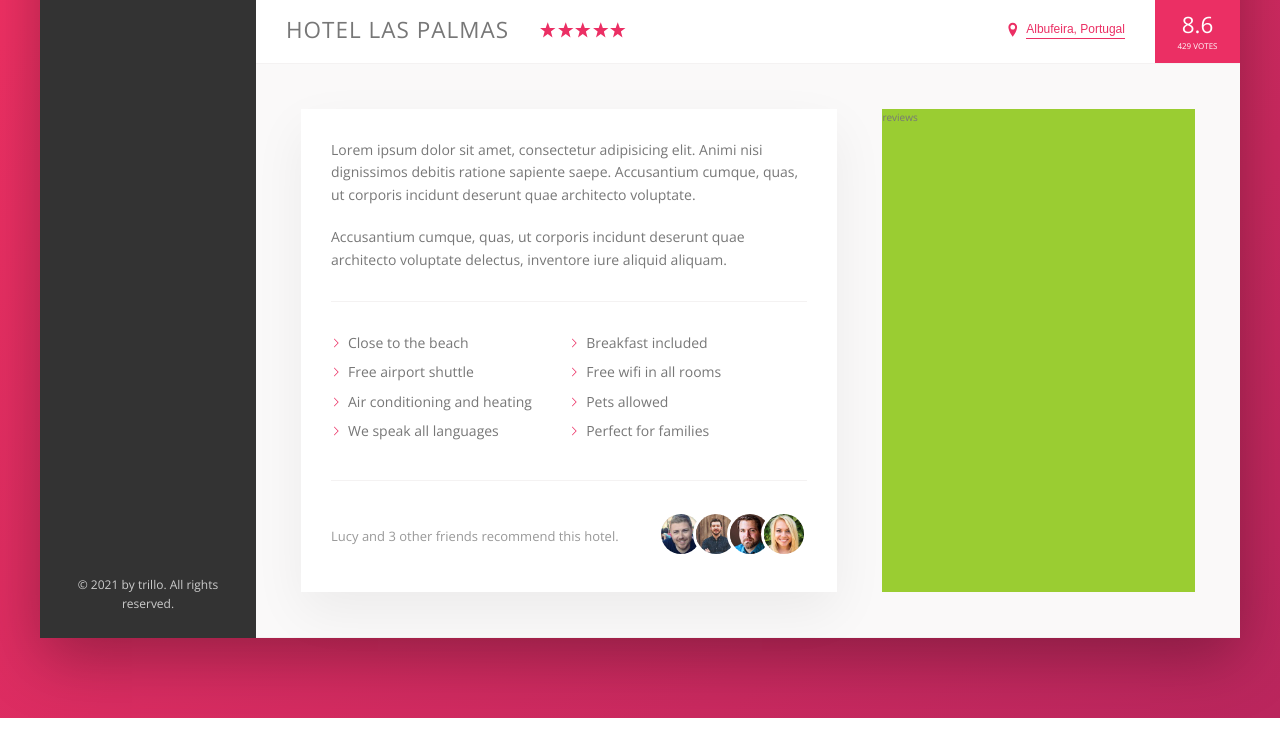
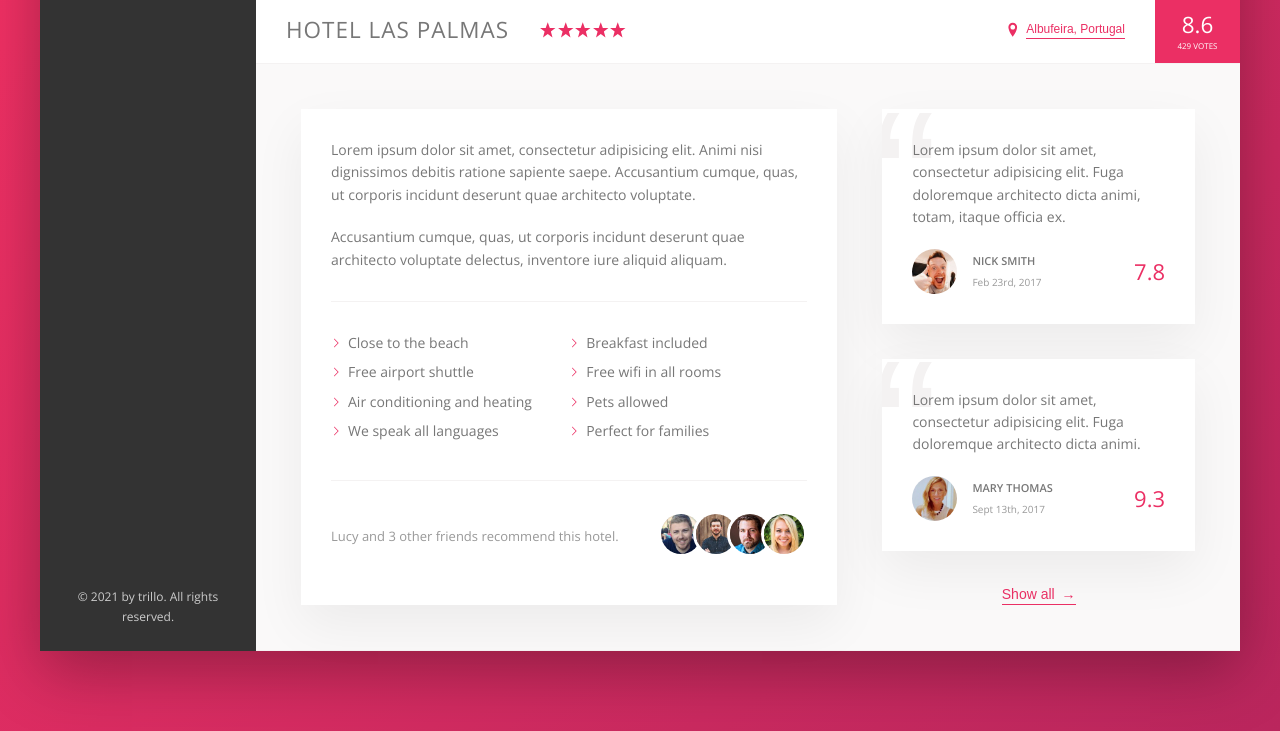
Before and after one commit to jorgeyza/trillo, a website: page index.html in a window 1280 px wide. Shown: the part 538-1269 px from the top of the page. Drawn offline with nearby package versions, Linux system fonts and the light colour scheme.

Commit message:
Build User reviews section

```diff
--- a/index.html
+++ b/index.html
@@ -196,7 +196,46 @@
                 </div>
               </div>
             </div>
-            <div class="user-reviews">reviews</div>
+            <div class="user-reviews">
+              <figure class="review">
+                <blockquote class="review__text">
+                  Lorem ipsum dolor sit amet, consectetur adipisicing elit. Fuga
+                  doloremque architecto dicta animi, totam, itaque officia ex.
+                </blockquote>
+                <figcaption class="review__user">
+                  <img
+                    src="img/user-1.jpg"
+                    alt="User 1"
+                    class="review__photo"
+                  />
+                  <div class="review__user-box">
+                    <p class="review__user-name">Nick Smith</p>
+                    <p class="review__user-date">Feb 23rd, 2017</p>
+                  </div>
+                  <div class="review__rating">7.8</div>
+                </figcaption>
+              </figure>
+              <figure class="review">
+                <blockquote class="review__text">
+                  Lorem ipsum dolor sit amet, consectetur adipisicing elit. Fuga
+                  doloremque architecto dicta animi.
+                </blockquote>
+                <figcaption class="review__user">
+                  <img
+                    src="img/user-2.jpg"
+                    alt="User 2"
+                    class="review__photo"
+                  />
+                  <div class="review__user-box">
+                    <p class="review__user-name">Mary Thomas</p>
+                    <p class="review__user-date">Sept 13th, 2017</p>
+                  </div>
+                  <div class="review__rating">9.3</div>
+                </figcaption>
+              </figure>
+
+              <button class="btn-inline">Show all <span>&rarr;</span></button>
+            </div>
           </div>
         </main>
       </div>
--- a/sass/_components.scss
+++ b/sass/_components.scss
@@ -269,8 +269,17 @@
   cursor: pointer;
   transition: all 0.2s;
 
+  span {
+    margin-left: 3px;
+    transition: margin-left 0.2s;
+  }
+
   &:hover {
     color: var(--color-grey-dark-1);
+
+    span {
+      margin-left: 8px;
+    }
   }
 
   &:focus {
@@ -335,7 +344,7 @@
     -webkit-mask-image: url(../img/chevron-thin-right.svg);
     -webkit-mask-size: cover;
     mask-image: url(../img/chevron-thin-right.svg);
-    mask-image: cover;
+    mask-size: cover;
   }
 }
 
@@ -352,9 +361,6 @@
     margin-right: auto;
   }
 
-  &__friends {
-  }
-
   &__photo {
     box-sizing: content-box;
     height: 4rem;
@@ -367,3 +373,66 @@
     }
   }
 }
+
+///////////////////////////////
+// REVIEWS
+.review {
+  background-color: #fff;
+  box-shadow: var(--shadow-light);
+  padding: 3rem;
+  margin-bottom: 3.5rem;
+  position: relative;
+  overflow: hidden;
+
+  &__text {
+    margin-bottom: 2rem;
+    z-index: 10;
+    position: relative;
+  }
+
+  &__user {
+    display: flex;
+    align-items: center;
+  }
+
+  &__photo {
+    height: 4.5rem;
+    width: 4.5rem;
+    border-radius: 50%;
+    margin-right: 1.5rem;
+  }
+
+  &__user-box {
+    margin-right: auto;
+  }
+
+  &__user-name {
+    font-size: 1.1rem;
+    font-weight: 600;
+    text-transform: uppercase;
+    margin-bottom: 0.4rem;
+  }
+
+  &__user-date {
+    font-size: 1rem;
+    color: var(--color-grey-dark-3);
+  }
+
+  &__rating {
+    color: var(--color-primary);
+    font-size: 2.2rem;
+    font-weight: 300;
+  }
+
+  &::before {
+    content: '\201C';
+    position: absolute;
+    top: -2.75rem;
+    left: -1rem;
+    line-height: 1;
+    font-size: 20rem;
+    color: var(--color-grey-light-2);
+    font-family: sans-serif;
+    z-index: 1;
+  }
+}
--- a/sass/_layout.scss
+++ b/sass/_layout.scss
@@ -36,6 +36,7 @@
 }
 
 .detail {
+  font-size: 1.4rem;
   display: flex;
   padding: 4.5rem;
   background-color: var(--color-grey-light-1);
@@ -43,7 +44,6 @@
 }
 
 .description {
-  font-size: 1.4rem;
   background-color: #fff;
   box-shadow: var(--shadow-light);
   padding: 3rem;
@@ -52,6 +52,8 @@
 }
 
 .user-reviews {
-  background-color: yellowgreen;
   flex: 1;
+  display: flex;
+  flex-direction: column;
+  align-items: center;
 }
```
Also changed, not shown: css/style.css, 1 other file.
